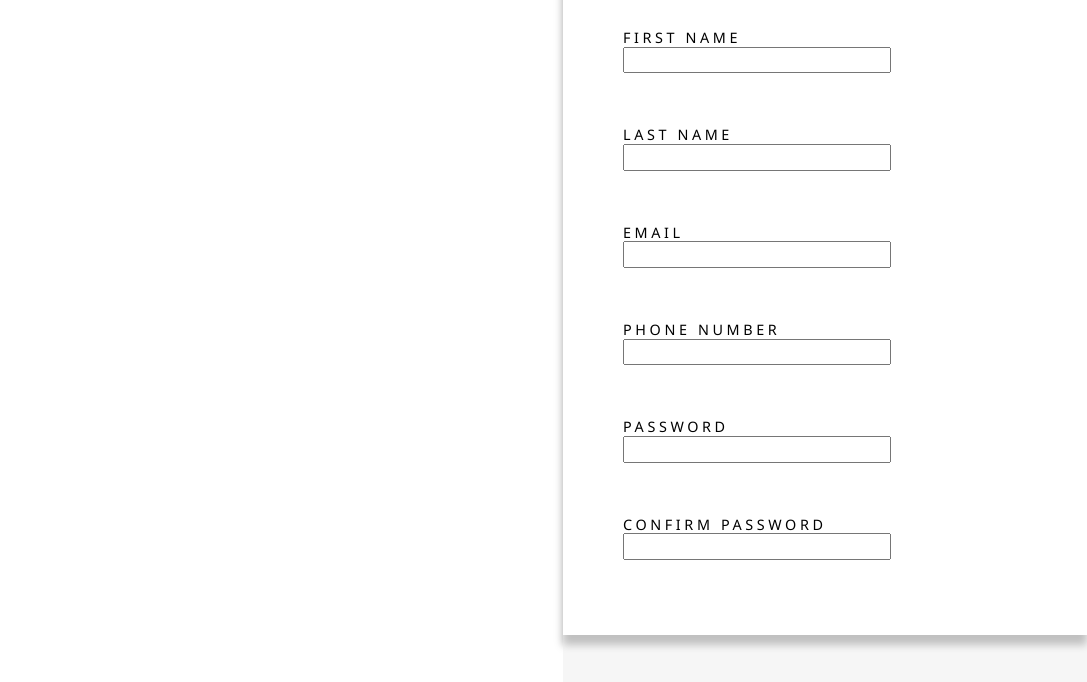
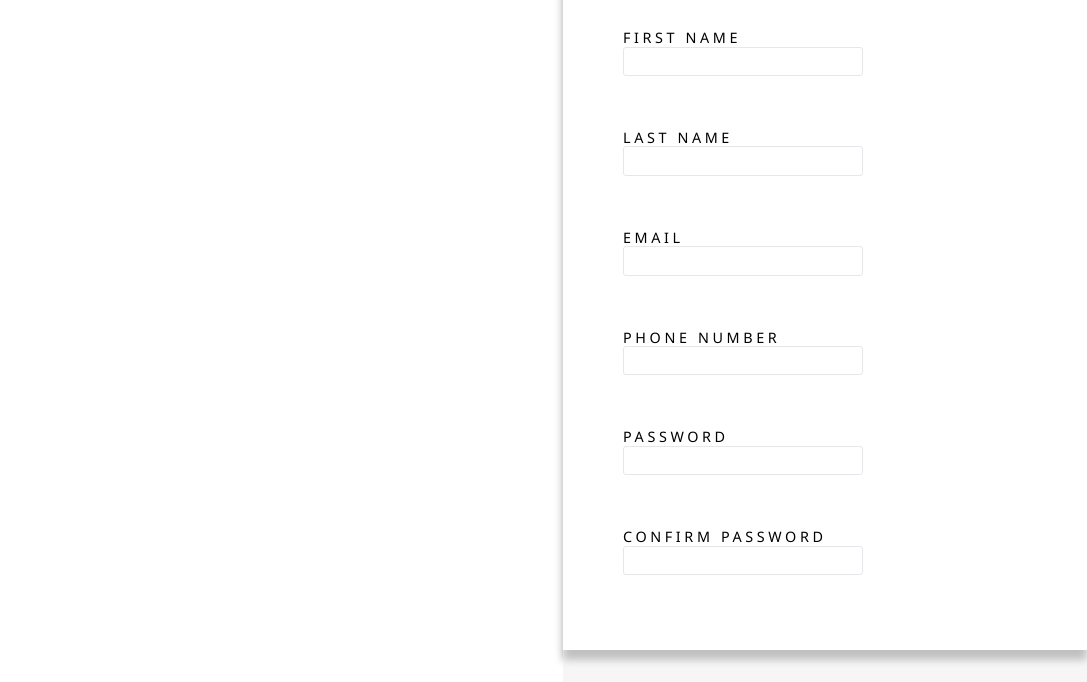
Before and after one commit to RSGerrish/sign-up-form-project, a plain HTML site: page index.html in a window 1280 px wide. Shown: the part 503-1185 px from the top of the page, without its empty margins (193-1280 px from the left). Drawn offline with Linux system fonts and the light colour scheme; a web font is replaced by a local one.

Commit message:
Final update for now - could still use some tweaking to scalability for larger resolutions later on

```diff
--- a/index.html
+++ b/index.html
@@ -24,27 +24,27 @@
         <div class="form-body">
           <div class="input-box">
             <label for="first-name">first name</label><br>
-            <input type="text" id="first-name">
+            <input type="text" id="first-name" class="textbox">
           </div>
           <div class="input-box">
             <label for="last-name">last name</label><br>
-            <input type="text" id="last-name">
+            <input type="text" id="last-name" class="textbox">
           </div>
           <div class="input-box">
             <label for="email-address">email</label><br>
-            <input type="email" id="email-address">
+            <input type="email" id="email-address" class="textbox">
           </div>
           <div class="input-box">
             <label for="phone-number">phone number</label><br>
-            <input type="tel" id="phone-number">
+            <input type="tel" id="phone-number" class="textbox">
           </div>
           <div class="input-box">
             <label for="password-1">password</label><br>
-            <input type="password" id="password-1">
+            <input type="password" id="password-1" class="textbox">
           </div>
           <div class="input-box">
             <label for="password-2">confirm password</label><br>
-            <input type="password" id="password-2">
+            <input type="password" id="password-2" class="textbox">
           </div>
         </div>
       </form>
--- a/style.css
+++ b/style.css
@@ -120,3 +120,10 @@ button {
   padding: 5px;
   margin: 20px 5px;
 }
+
+.textbox {
+  border-radius: 3px;
+  border: 1px solid #E5E7EB;
+  width: 13rem;
+  height: 1.4rem;
+}
```
